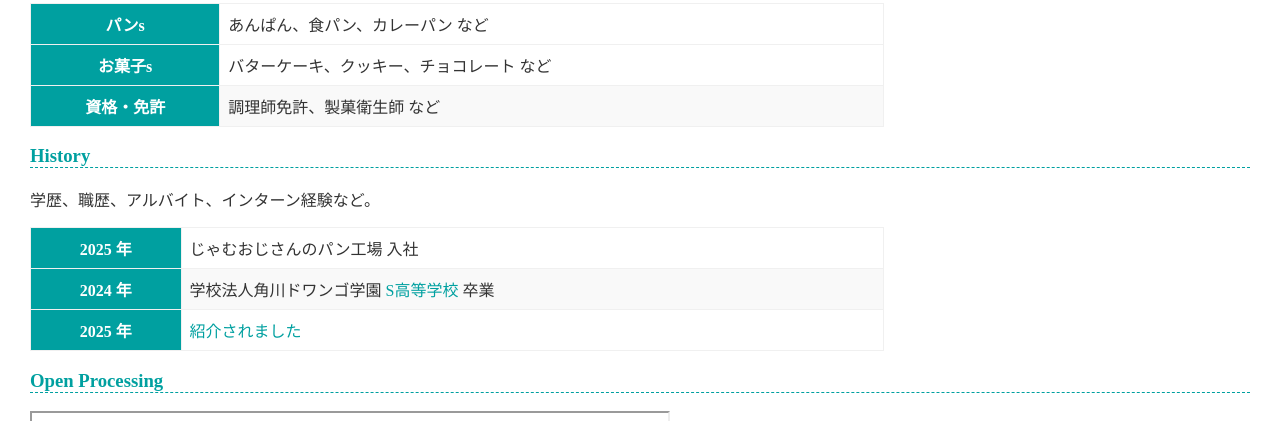
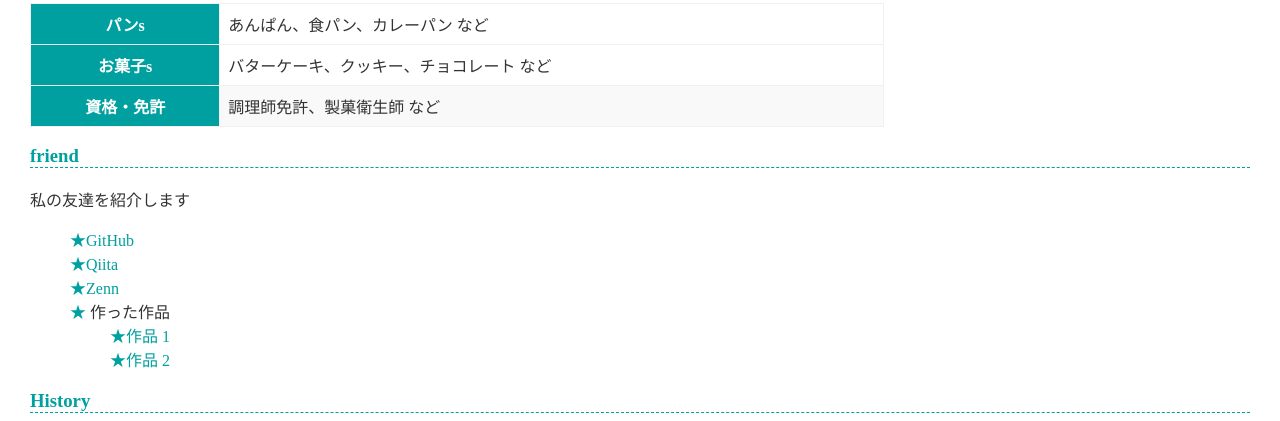
Before and after one commit to batakoweb/batakoweb.github.io, a plain HTML site: page index.html in a window 1280 px wide. Shown: the part 913-1334 px from the top of the page. Drawn offline with Linux system fonts and the light colour scheme; grey boxes are pictures that could not be loaded.

Commit message:
Update index.html

```diff
--- a/index.html
+++ b/index.html
@@ -38,6 +38,21 @@
       </tr>
     </table>
 
+    <h3>friend</h3>
+    <p>私の友達を紹介します</p>
+    <ul>
+      <li><a href="https://github.com/">GitHub</a></li>
+      <li><a href="https://qiita.com/">Qiita</a></li>
+      <li><a href="https://zenn.dev/">Zenn</a></li>
+      <li>
+        作った作品
+        <ul>
+          <li><a href="https://example.com/">作品 1</a></li>
+          <li><a href="https://example.com/">作品 2</a></li>
+        </ul>
+      </li>
+    </ul>
+
     <h3>History</h3>
     <p>学歴、職歴、アルバイト、インターン経験など。</p>
     <table>
```
